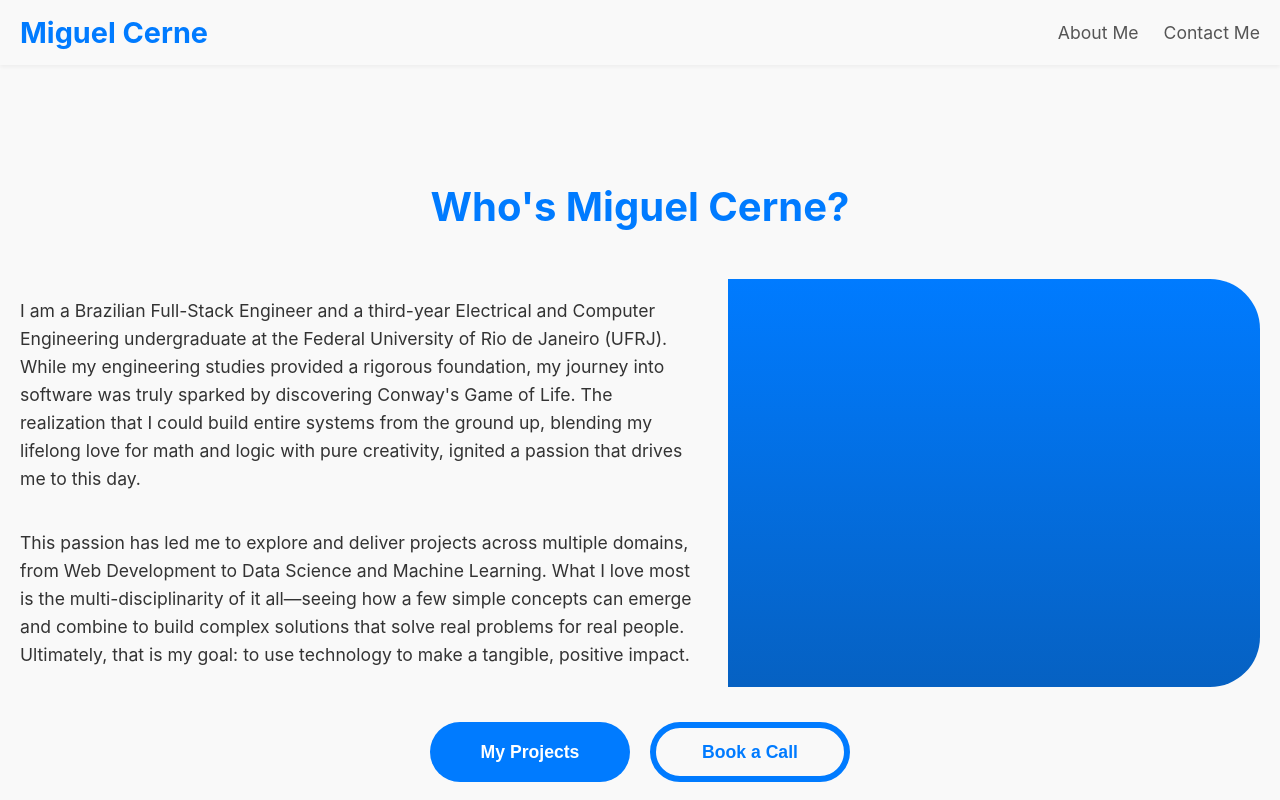
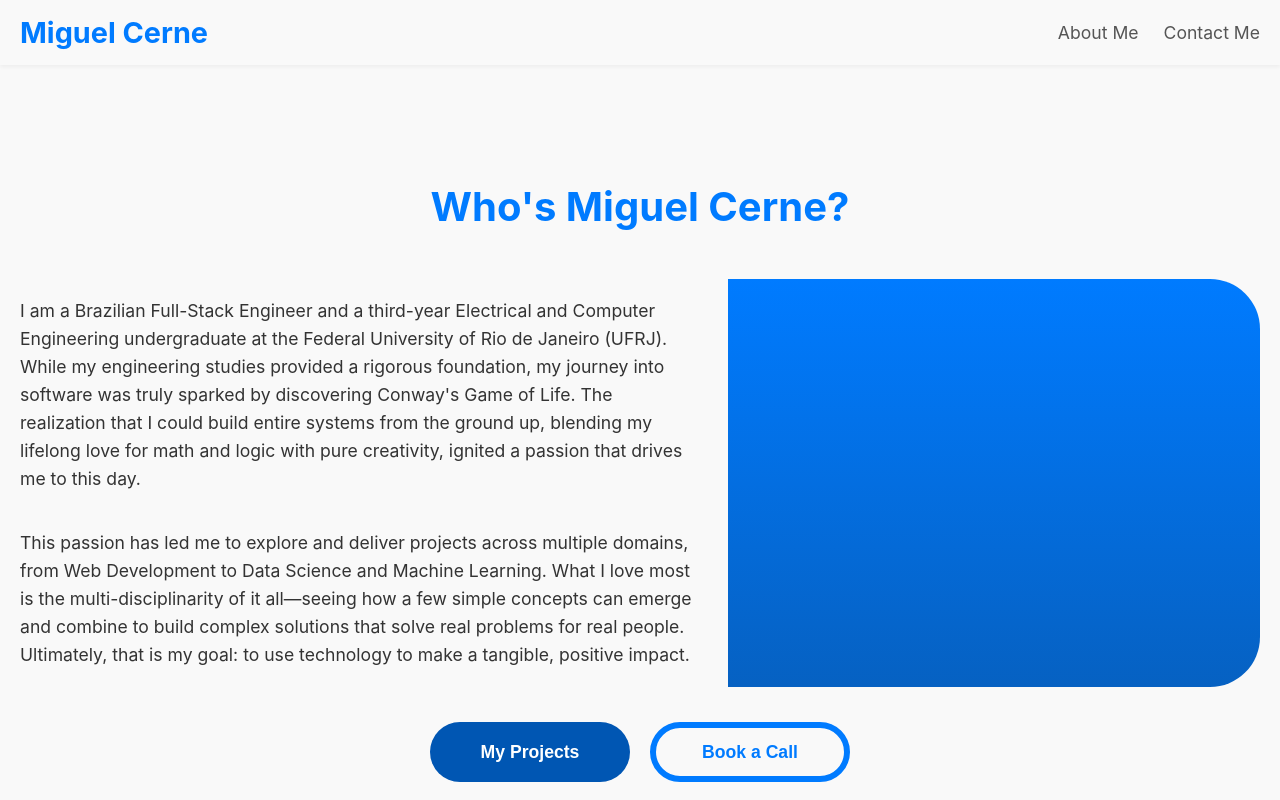
Before and after one commit to Cerne17/portfolio-fullstack, a React (Create React App) app in the folder frontend/: page / in a window 1280 px wide. In both pictures the pointer is over the button 530 px from the left and 752 px from the top of the page. Shown: the top 800 px of the page. Built offline with nearby package versions, Linux system fonts and the light colour scheme; no server answers.

Commit message:
feat: updates the hover effects to the cta buttons

```diff
--- a/frontend/src/components/CtaBlueButton/CtaBlueButton.module.css
+++ b/frontend/src/components/CtaBlueButton/CtaBlueButton.module.css
@@ -10,4 +10,9 @@
   border: transparent;
   margin: 2em 10px;
   cursor: pointer;
+  transition: background-color 1s ease;
 }
+
+.CtaBlueButton:hover {
+  background-color: #0056b3;
+}
--- a/frontend/src/components/CtaTransparentButton/CtaTransparentButton.module.css
+++ b/frontend/src/components/CtaTransparentButton/CtaTransparentButton.module.css
@@ -10,4 +10,11 @@
   border: #007bff 6px solid;
   margin: 2em 10px;
   cursor: pointer;
+  transition: background-color 1s ease;
 }
+
+.CtaTransparentButton:hover {
+  background-color: #0056b3;
+  border: none;
+  color: white;
+}
```
